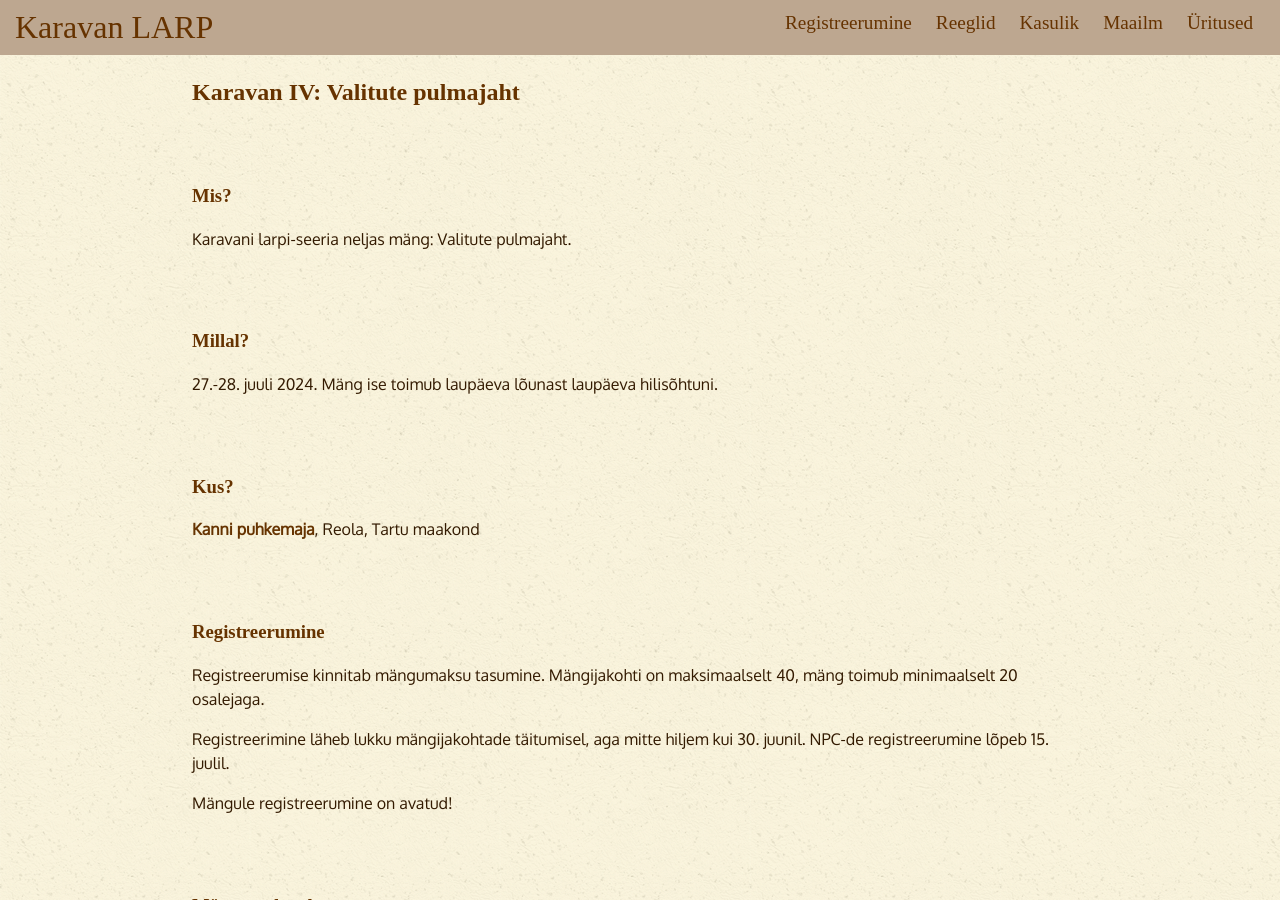
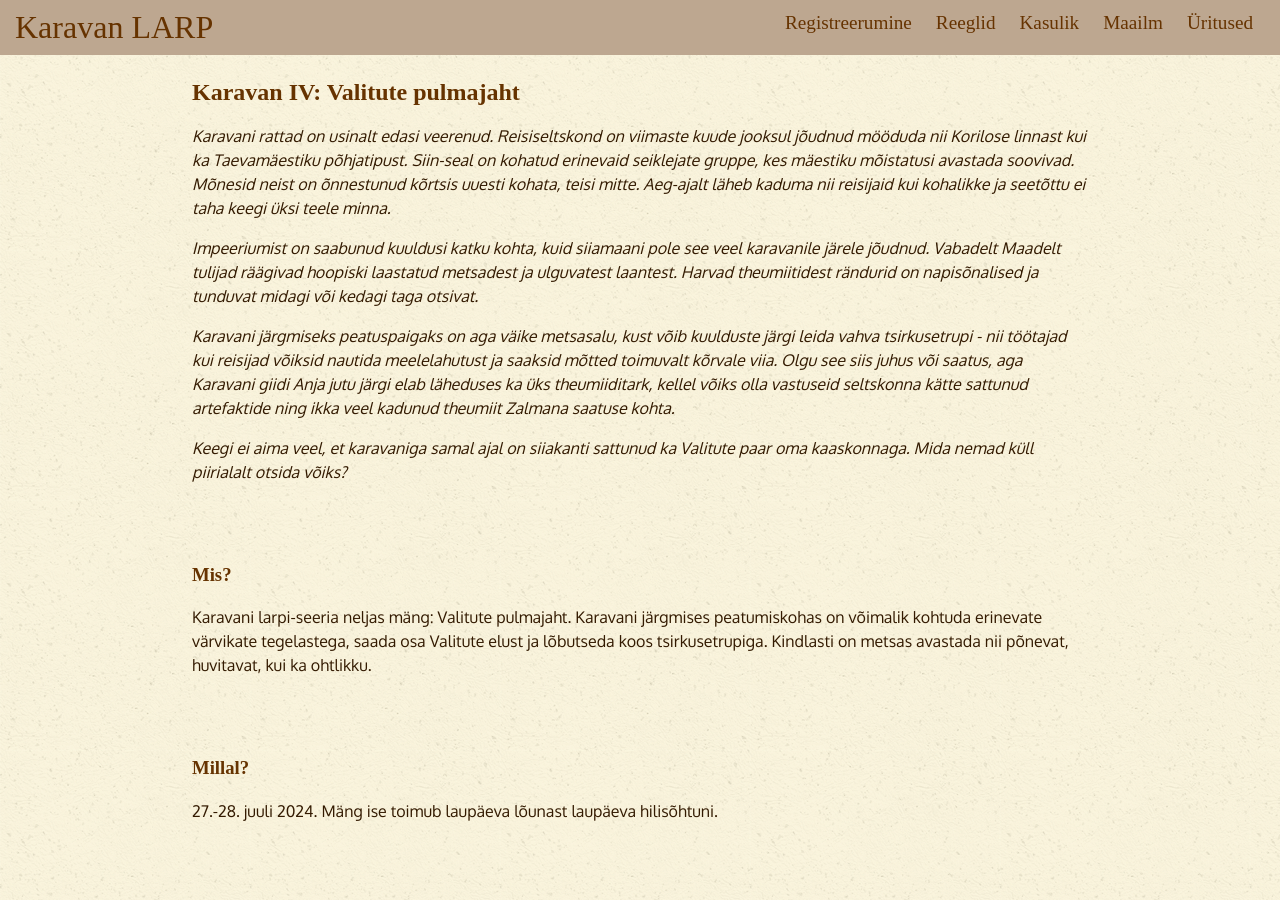
Before and after one commit to karavanlarp/karavanlarp.github.io, a Jekyll site: the page built from est/events/caravan4.md, in a window 1280 px wide and 900 px high. Built offline with Jekyll 4.4.1, drawn with Linux system fonts in a browser that asks for light colours; some web fonts are replaced.

Commit message:
Update caravan4.md
intro

```diff
--- a/est/events/caravan4.md
+++ b/est/events/caravan4.md
@@ -4,9 +4,17 @@ title: Karavan IV
 ---
 ## Karavan IV: Valitute pulmajaht
 
+_Karavani rattad on usinalt edasi veerenud. Reisiseltskond on viimaste kuude jooksul jõudnud mööduda nii Korilose linnast kui ka Taevamäestiku põhjatipust. Siin-seal on kohatud erinevaid seiklejate gruppe, kes mäestiku mõistatusi avastada soovivad. Mõnesid neist on õnnestunud kõrtsis uuesti kohata, teisi mitte. Aeg-ajalt läheb kaduma nii reisijaid kui kohalikke ja seetõttu ei taha keegi üksi teele minna._
+
+_Impeeriumist on saabunud kuuldusi katku kohta, kuid siiamaani pole see veel karavanile järele jõudnud. Vabadelt Maadelt tulijad räägivad hoopiski laastatud metsadest ja ulguvatest laantest. Harvad theumiitidest rändurid on napisõnalised ja tunduvat midagi või kedagi taga otsivat._
+
+_Karavani järgmiseks peatuspaigaks on aga väike metsasalu, kust võib kuulduste järgi leida vahva tsirkusetrupi - nii töötajad kui reisijad võiksid nautida meelelahutust ja saaksid mõtted toimuvalt kõrvale viia. Olgu see siis juhus või saatus, aga Karavani giidi Anja jutu järgi elab läheduses ka üks theumiiditark, kellel võiks olla vastuseid seltskonna kätte sattunud artefaktide ning ikka veel kadunud theumiit Zalmana saatuse kohta._
+
+_Keegi ei aima veel, et karavaniga samal ajal on siiakanti sattunud ka Valitute paar oma kaaskonnaga. Mida nemad küll piirialalt otsida võiks?_
+
 ### Mis?
 
-Karavani larpi-seeria neljas mäng: Valitute pulmajaht.
+Karavani larpi-seeria neljas mäng: Valitute pulmajaht. Karavani järgmises peatumiskohas on võimalik kohtuda erinevate värvikate tegelastega, saada osa Valitute elust ja lõbutseda koos tsirkusetrupiga. Kindlasti on metsas avastada nii põnevat, huvitavat, kui ka ohtlikku.
 
 ### Millal?
 
```
